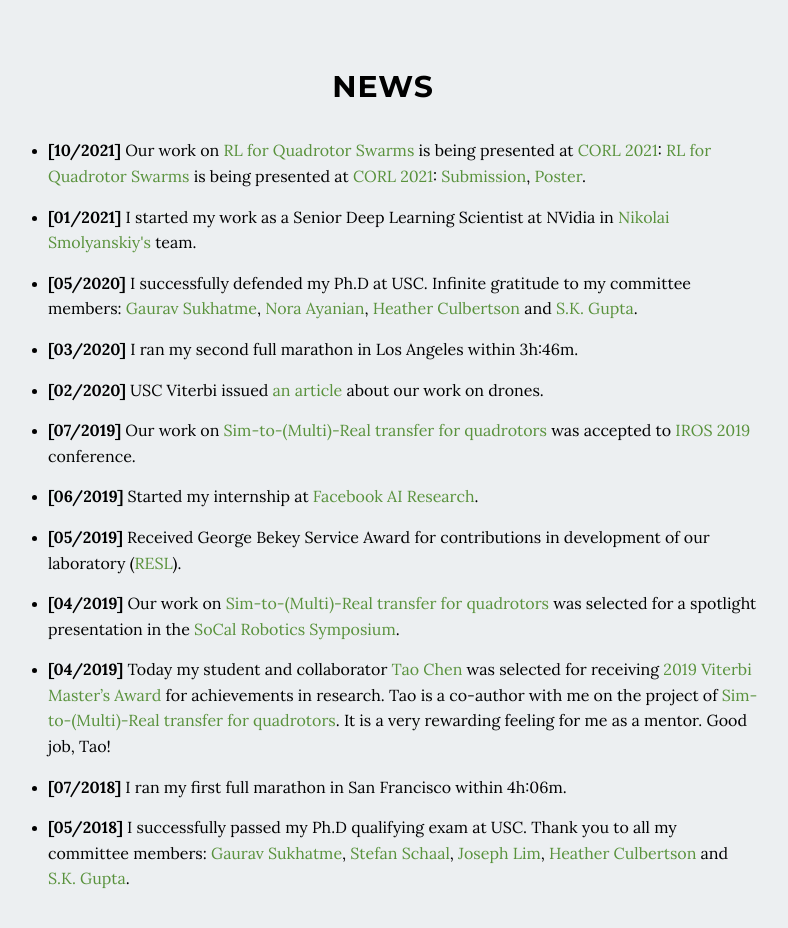
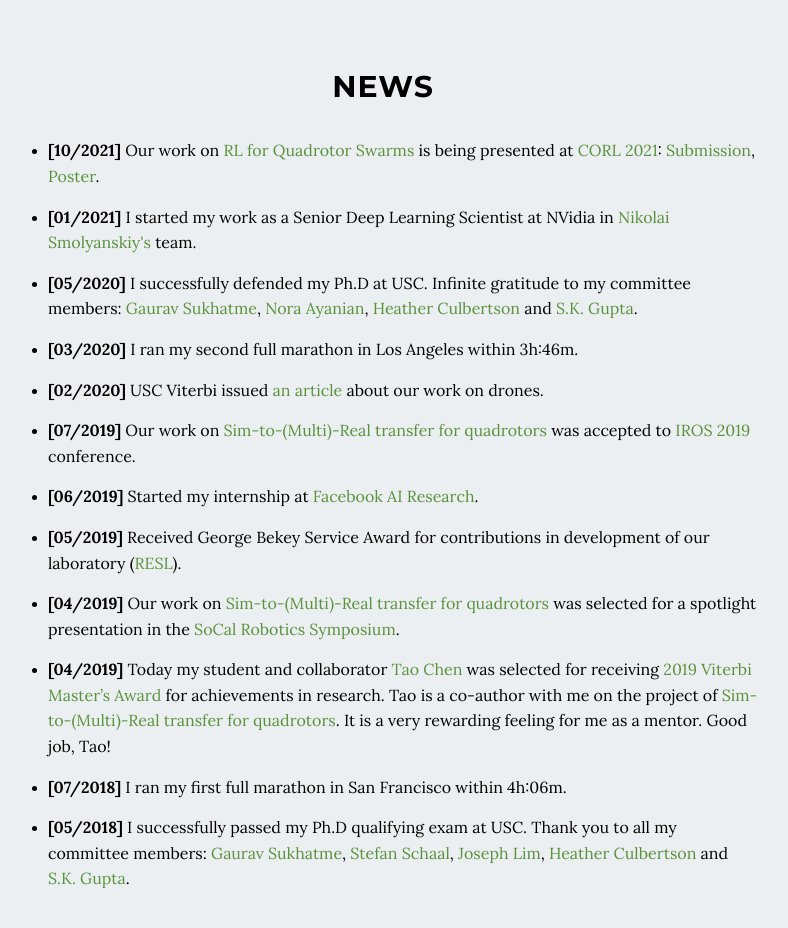
Before and after one commit to amolchanov86/amolchanov86.github.io, a plain HTML site: page index.html in a window 1280 px wide. Shown: the part 2000-2928 px from the top of the page, without its empty margins (257-1045 px from the left). Drawn offline with Linux system fonts and the light colour scheme.

Commit message:
QuadSwarmsCORL: bugfix

```diff
--- a/index.html
+++ b/index.html
@@ -165,7 +165,7 @@
             <h2>News</h2>
             <ul class="left-text">
             <li>
-                <p><b>[10/2021]</b> Our work on <a href="https://sites.google.com/view/swarm-rl?fbclid=IwAR22r598Ay-sOr6DBVnK_Cop2kbpVQmSuXmLUlvwomO_BOpHd9Mrojc-J_4" target="_blank">RL for Quadrotor Swarms</a> is being presented at <a href="https://www.robot-learning.org/program/program-by-day-and-paper-program" target="_blank">CORL 2021</a>:  <a href="https://sites.google.com/view/swarm-rl?fbclid=IwAR22r598Ay-sOr6DBVnK_Cop2kbpVQmSuXmLUlvwomO_BOpHd9Mrojc-J_4" target="_blank">RL for Quadrotor Swarms</a> is being presented at <a href="https://www.robot-learning.org/program/program-by-day-and-paper-program" target="_blank">CORL 2021</a>: <a href="https://openreview.net/forum?id=ofioIEZvJRG" target="_blank">Submission</a>, <a href="https://openreview.net/attachment?id=ofioIEZvJRG&name=poster" target="_blank">Poster</a>.</p>
+                <p><b>[10/2021]</b> Our work on <a href="https://sites.google.com/view/swarm-rl?fbclid=IwAR22r598Ay-sOr6DBVnK_Cop2kbpVQmSuXmLUlvwomO_BOpHd9Mrojc-J_4" target="_blank">RL for Quadrotor Swarms</a> is being presented at <a href="https://www.robot-learning.org/program/program-by-day-and-paper-program" target="_blank">CORL 2021</a>: <a href="https://openreview.net/forum?id=ofioIEZvJRG" target="_blank">Submission</a>, <a href="https://openreview.net/attachment?id=ofioIEZvJRG&name=poster" target="_blank">Poster</a>.</p>
             </li>
             <li>
                 <p><b>[01/2021]</b> I started my work as a Senior Deep Learning Scientist at NVidia in <a href="https://www.linkedin.com/in/nikolai-smolyanskiy-84b068a/" target="_blank">Nikolai Smolyanskiy's</a> team.</p>
```
